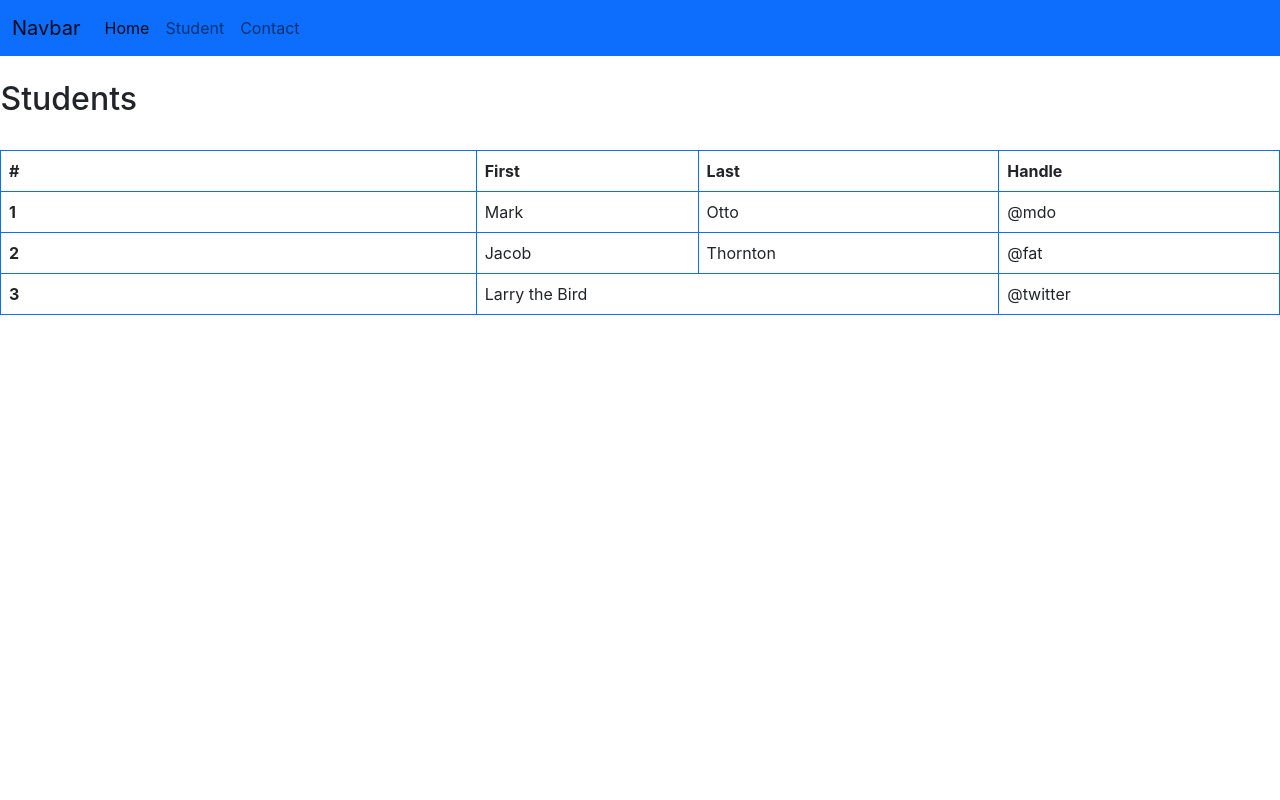
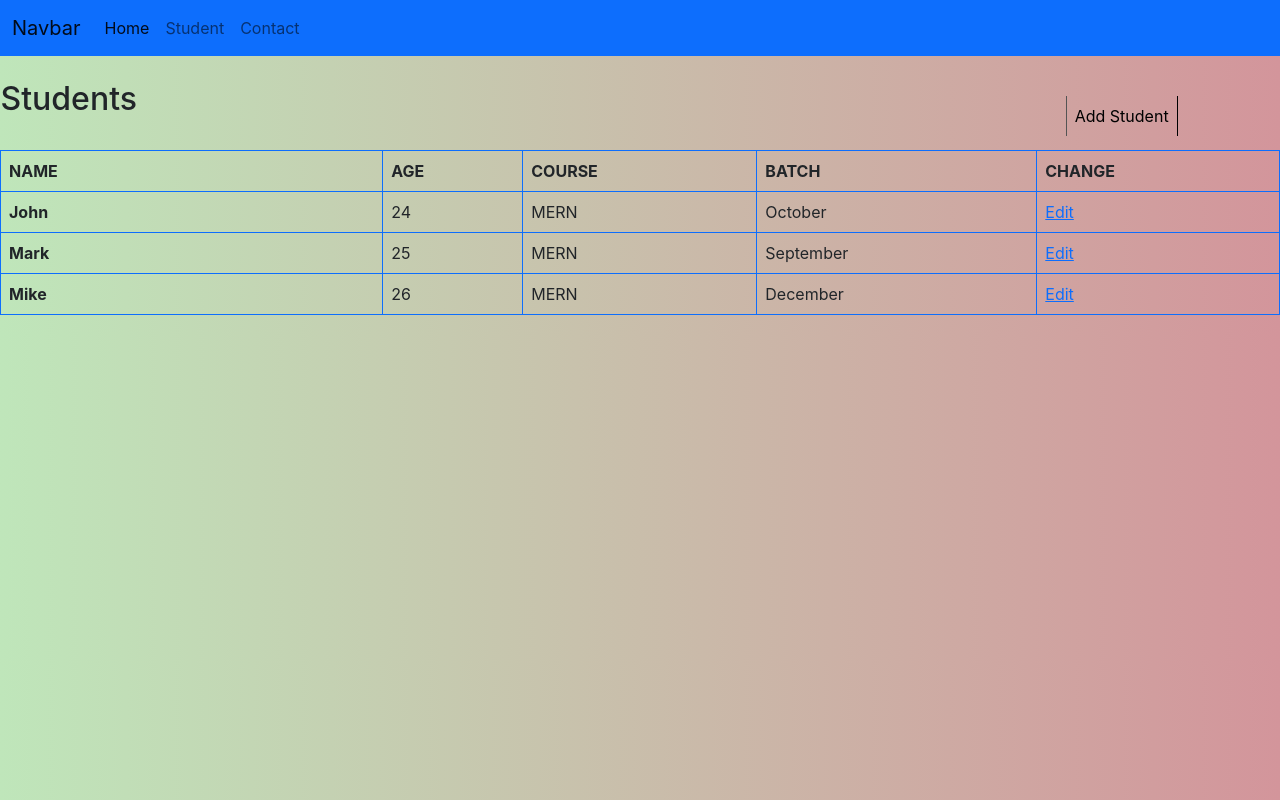
Before and after one commit to Fasna-KA/React-A4, a React (Create React App) app: page /student in a window 1280 px wide. Built offline with nearby package versions, Linux system fonts and the light colour scheme.

Commit message:
commit on 'master

```diff
--- a/src/App.css
+++ b/src/App.css
@@ -36,3 +36,26 @@
     transform: rotate(360deg);
   }
 }
+
+.add{
+  position: absolute;
+  right: 8vw;
+  top: 12vh;
+}
+body{
+  background: #D3959B;  /* fallback for old browsers */
+background: -webkit-linear-gradient(to right, #BFE6BA, #D3959B);  /* Chrome 10-25, Safari 5.1-6 */
+background: linear-gradient(to right, #BFE6BA, #D3959B); /* W3C, IE 10+/ Edge, Firefox 16+, Chrome 26+, Opera 12+, Safari 7+ */
+
+}
+label{
+  display: block;
+  margin: 20px;
+  font-weight: bolder;
+
+}
+input{
+  text-align: center;
+  /* border-radius: 20px; */
+  height: 30px;
+}
--- a/src/App.js
+++ b/src/App.js
@@ -5,6 +5,8 @@ import NavBar from './Assignment4/NavBar';
 import Home from './Assignment4/Home';
 import Student from './Assignment4/Student';
 import Contact from './Assignment4/Contact';
+import Edit from './Assignment4/Edit';
+import AddStudent from './Assignment4/AddStudent';
 
 function App() {
   return (
@@ -15,6 +17,8 @@ function App() {
         <Route path='/home' element={<Home/>}></Route>
         <Route path='/student' element={<Student/>}></Route>
         <Route path='/contact' element={<Contact/>}></Route>
+        <Route path='/Edit' element={<Edit/>}></Route>
+        <Route path='/AddStudent' element={<AddStudent/>}></Route>
       </Routes>
 
       </BrowserRouter>
--- /dev/null
+++ b/src/Assignment4/AddStudent.jsx
@@ -0,0 +1,30 @@
+import React from 'react'
+
+function AddStudent() {
+  return (
+    <div style={{display:'flex', justifyContent:'center'}}>
+      <form style={{ marginTop: "25px" }}>
+        <label>Name: </label>
+        <input type="text" id="name" />
+        <br></br>
+        <br></br>
+        <label>Age:   </label>
+        <input type="text" id="age" />
+        <br></br>
+        <br></br>
+        <label>Batch: </label>
+        <input type="text" id="batch" />
+        <br></br>
+        <br></br>
+        <label>Course: </label>
+        <input type="text" id="course" />
+        <br></br>
+        <br></br>
+      <button>Submit</button>
+      <button>Cancel</button>
+      </form>
+    </div>
+  )
+}
+
+export default AddStudent
--- /dev/null
+++ b/src/Assignment4/Edit.jsx
@@ -0,0 +1,30 @@
+import React from "react";
+
+function Edit() {
+  return (
+    <div style={{display:'flex', justifyContent:'center'}}>
+      <form style={{ marginTop: "25px" }}>
+        <label>Name: </label>
+        <input type="text" id="name" />
+        <br></br>
+        <br></br>
+        <label>Age:   </label>
+        <input type="text" id="age" />
+        <br></br>
+        <br></br>
+        <label>Batch: </label>
+        <input type="text" id="batch" />
+        <br></br>
+        <br></br>
+        <label>Course: </label>
+        <input type="text" id="course" />
+        <br></br>
+        <br></br>
+      <button>Update</button>
+      <button>Cancel</button>
+      </form>
+    </div>
+  );
+}
+
+export default Edit;
--- a/src/Assignment4/Student.jsx
+++ b/src/Assignment4/Student.jsx
@@ -1,4 +1,6 @@
 import React from 'react'
+import '../App.css'
+import { Link } from 'react-router-dom'
 
 function Student() {
   return (
@@ -8,30 +10,41 @@ function Student() {
   <h2>Students</h2>
   <br></br>
 
+  <Link to='/AddStudent'>
+  <button className='add'>Add Student</button>
+  </Link>
+
     <tr>
-      <th scope="col">#</th>
-      <th scope="col">First</th>
-      <th scope="col">Last</th>
-      <th scope="col">Handle</th>
+      <th scope="col">NAME</th>
+      <th scope="col">AGE</th>
+      <th scope="col">COURSE</th>
+      <th scope="col">BATCH</th>
+      <th scope="col">CHANGE</th>
     </tr>
   </thead>
   <tbody>
     <tr>
-      <th scope="row">1</th>
-      <td>Mark</td>
-      <td>Otto</td>
-      <td>@mdo</td>
+      <th scope="row">John</th>
+      <td>24</td>
+      <td>MERN</td>
+      <td>October</td>
+      <td><Link to = "/Edit">Edit</Link></td>
     </tr>
     <tr>
-      <th scope="row">2</th>
-      <td>Jacob</td>
-      <td>Thornton</td>
-      <td>@fat</td>
+      <th scope="row">Mark</th>
+      <td>25</td>
+      <td>MERN</td>
+      <td>September</td>
+      <td><Link to = "/Edit">Edit</Link></td>
+
     </tr>
     <tr>
-      <th scope="row">3</th>
-      <td colspan="2">Larry the Bird</td>
-      <td>@twitter</td>
+      <th scope="row">Mike</th>
+      <td>26</td>
+      <td>MERN</td>
+      <td>December</td>
+      <td><Link to = "/Edit">Edit</Link></td>
+
     </tr>
   </tbody>
 </table>  )
```
